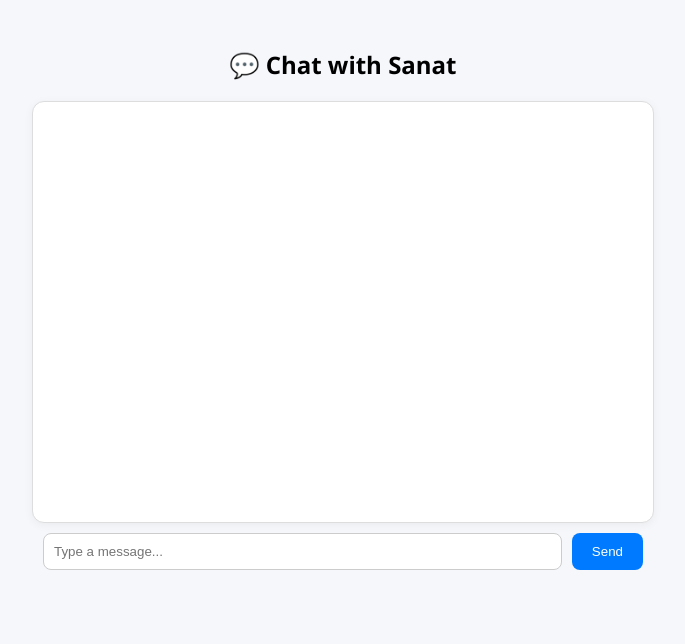
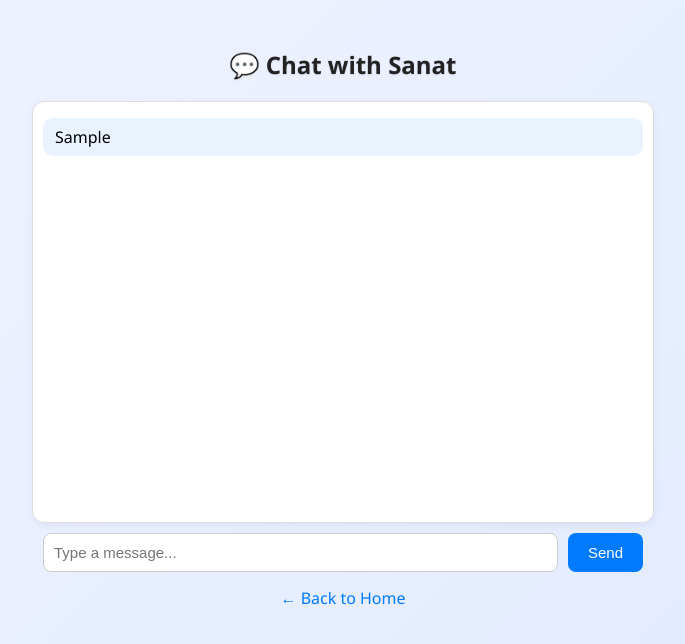
Before and after one commit to SanatMal/aboutSanatmal, a plain HTML site: page chat.html in a window 1280 px wide. Both pictures are taken after typing "Sample" into the empty fields and a click on the button "Send". Shown: the whole page, without its empty margins (297-982 px from the left). Drawn offline with nearby package versions, Linux system fonts and the light colour scheme; no server answers.

Commit message:
Update chat.html

```diff
--- a/chat.html
+++ b/chat.html
@@ -7,11 +7,18 @@
   <style>
     body {
       font-family: "Segoe UI", Arial, sans-serif;
-      background: #f5f7fb;
+      background: linear-gradient(135deg, #f0f4ff, #dfe9ff);
       display: flex;
       flex-direction: column;
       align-items: center;
       padding: 20px;
+      min-height: 100vh;
+    }
+    h2 {
+      color: #222;
+      margin-bottom: 20px;
+      font-weight: 600;
+      text-shadow: 0 1px 2px rgba(0,0,0,0.1);
     }
     #chatBox {
       width: 90%;
@@ -23,13 +30,18 @@
       overflow-y: auto;
       padding: 10px;
       margin-bottom: 10px;
-      box-shadow: 0 2px 10px rgba(0,0,0,0.05);
+      box-shadow: 0 3px 10px rgba(0,0,0,0.05);
     }
     .message {
       background: #e8f3ff;
       padding: 8px 12px;
       margin: 6px 0;
       border-radius: 10px;
+      animation: fadeIn 0.3s ease;
+    }
+    @keyframes fadeIn {
+      from { opacity: 0; transform: translateY(5px); }
+      to { opacity: 1; transform: translateY(0); }
     }
     .input-row {
       display: flex;
@@ -42,6 +54,7 @@
       padding: 10px;
       border: 1px solid #ccc;
       border-radius: 8px;
+      font-size: 15px;
     }
     #sendBtn {
       background: #007bff;
@@ -50,9 +63,20 @@
       padding: 10px 20px;
       border-radius: 8px;
       cursor: pointer;
+      font-size: 15px;
+      transition: 0.2s;
     }
     #sendBtn:hover {
       background: #0056b3;
+    }
+    .back-home {
+      margin-top: 15px;
+      text-decoration: none;
+      color: #007bff;
+      font-weight: 500;
+    }
+    .back-home:hover {
+      text-decoration: underline;
     }
   </style>
 </head>
@@ -63,29 +87,32 @@
     <input id="msgInput" type="text" placeholder="Type a message..." />
     <button id="sendBtn">Send</button>
   </div>
+  <a href="index.html" class="back-home">← Back to Home</a>
 
-  <!-- ✅ 1. Load Supabase correctly -->
+  <!-- ✅ 1. Load Supabase JS -->
   <script src="https://cdn.jsdelivr.net/npm/@supabase/supabase-js@2.39.7/dist/umd/supabase.min.js"></script>
 
-  <!-- ✅ 2. Then your script -->
+  <!-- ✅ 2. Chat Script -->
   <script>
-    // 🔥 Replace with your Supabase credentials
+    // 🔥 Replace these with your Supabase credentials
     const SUPABASE_URL = "https://wcmnbilscntlsycqgrip.supabase.co";
     const SUPABASE_KEY = "eyJhbGciOiJIUzI1NiIsInR5cCI6IkpXVCJ9.eyJpc3MiOiJzdXBhYmFzZSIsInJlZiI6IndjbW5iaWxzY250bHN5Y3FncmlwIiwicm9sZSI6ImFub24iLCJpYXQiOjE3NjI5NzE1MjQsImV4cCI6MjA3ODU0NzUyNH0.4stQ_YHraJ2PwU4z7YGh_aOjGLEJ3wMRO5sb6q9iziY";
 
-    // ✅ This must reference window.supabase
+    // ✅ Initialize Supabase
     const client = window.supabase.createClient(SUPABASE_URL, SUPABASE_KEY);
 
     const chatBox = document.getElementById("chatBox");
     const msgInput = document.getElementById("msgInput");
     const sendBtn = document.getElementById("sendBtn");
 
+    // 📩 Load messages
     async function loadMessages() {
       const { data, error } = await client
         .from("messages")
         .select("*")
         .order("created_at", { ascending: true });
       if (error) return console.error(error);
+
       chatBox.innerHTML = "";
       data.forEach((m) => {
         const div = document.createElement("div");
@@ -95,17 +122,30 @@
       });
       chatBox.scrollTop = chatBox.scrollHeight;
     }
+    loadMessages();
 
+    // 📨 Send message
     sendBtn.addEventListener("click", async () => {
       const text = msgInput.value.trim();
       if (!text) return;
+
+      // Show message instantly (local echo)
+      const div = document.createElement("div");
+      div.className = "message";
+      div.textContent = text;
+      chatBox.appendChild(div);
+      chatBox.scrollTop = chatBox.scrollHeight;
+
+      // Send to Supabase
       const { error } = await client.from("messages").insert([{ text }]);
-      if (error) console.error(error);
+      if (error) console.error("Error inserting:", error);
+
       msgInput.value = "";
     });
 
-    client
-      .channel("public:messages")
+    // 💡 Real-time listener
+    const channel = client
+      .channel("chat-room")
       .on(
         "postgres_changes",
         { event: "INSERT", schema: "public", table: "messages" },
@@ -118,9 +158,11 @@
           chatBox.scrollTop = chatBox.scrollHeight;
         }
       )
-      .subscribe();
-
-    loadMessages();
+      .subscribe((status) => {
+        if (status === "SUBSCRIBED") {
+          console.log("✅ Real-time chat connected");
+        }
+      });
   </script>
 </body>
 </html>
```
